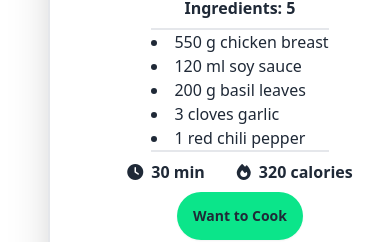
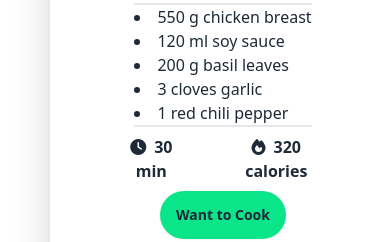
Before and after one commit to AbdullaAlHarun/my-recipes, a React (Vite) app: page / in a window 390 px wide. Shown: the part 1279-1521 px from the top of the page. Built offline with nearby package versions, Linux system fonts and the light colour scheme.

Commit message:
Fixed some issue on responsive!

```diff
--- a/public/recipes.json
+++ b/public/recipes.json
@@ -48,7 +48,7 @@
       "recipe_id": 6,
       "recipe_name": "Veggie Stir-Fry",
       "short_description": "Quick and healthy stir-fry loaded with colorful vegetables.",
-      "ingredients": ["300 g mixed vegetables (bell peppers, broccoli, carrots)", "120 ml soy sauce", "2 tbsp sesame oil", "2 cloves garlic", "1 tsp ginger", "1 tbsp cornstarch"],
+      "ingredients": ["300 g mixed vegetables", "120 ml soy sauce", "2 tbsp sesame oil", "2 cloves garlic", "1 tsp ginger", "1 tbsp cornstarch"],
       "preparing_time": "35 min",
       "calories": "180 calories",
       "recipe_image": "https://www.thecookierookie.com/wp-content/uploads/2023/02/featured-vegetable-stir-fry-recipe.jpg"
--- a/src/recepie/recepie.jsx
+++ b/src/recepie/recepie.jsx
@@ -4,7 +4,7 @@ const recepie = ({recepie, onAddToCook }) => {
 
     return (
         <div>
-             <div className="card w-96 bg-base-100 shadow-2xl border-gray-200 border-2">
+             <div className="card w-[350px] bg-base-100 shadow-2xl border-gray-200 border-2">
                 <figure className="px-10 pt-10 rounded-lg">
                     <img className="rounded-lg" src={recepie.recipe_image} />
                 </figure>
@@ -19,7 +19,7 @@ const recepie = ({recepie, onAddToCook }) => {
                             <li key={index} className="text-left">{ingredient}</li>
                         ))}
                     </ul>
-                    <div className="flex justify-between gap-8 font-semibold">
+                    <div className="flex justify-around gap-8 font-semibold">
                         <p>
                         <i className="fa-solid fa-clock mr-2"></i>
                         {recepie.preparing_time}
--- a/src/recepies/Recepies.jsx
+++ b/src/recepies/Recepies.jsx
@@ -53,7 +53,7 @@ const Recepies = () => {
            </div>
 
 
-           <div className="recepies-container gap-12 flex flex-col md:flex-row justify-between text-center">
+           <div className="recepies-container gap-4 flex flex-col md:flex-row justify-between text-center">
 
                 <div id="recepies-container" className="w-full md:w-3/5 mb-8 md:mb-0 gap-8 flex flex-wrap justify-between text-center">
                     {
```
